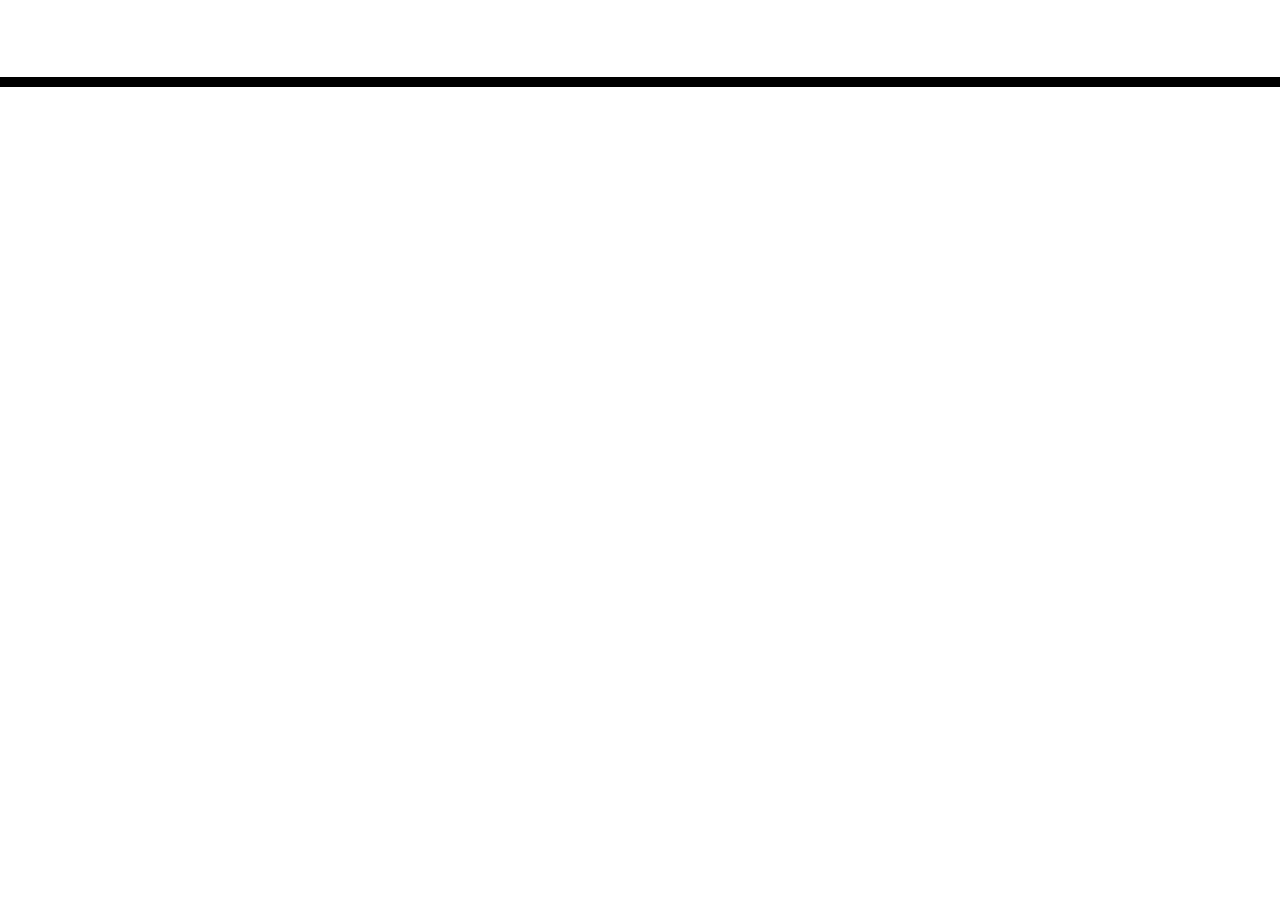
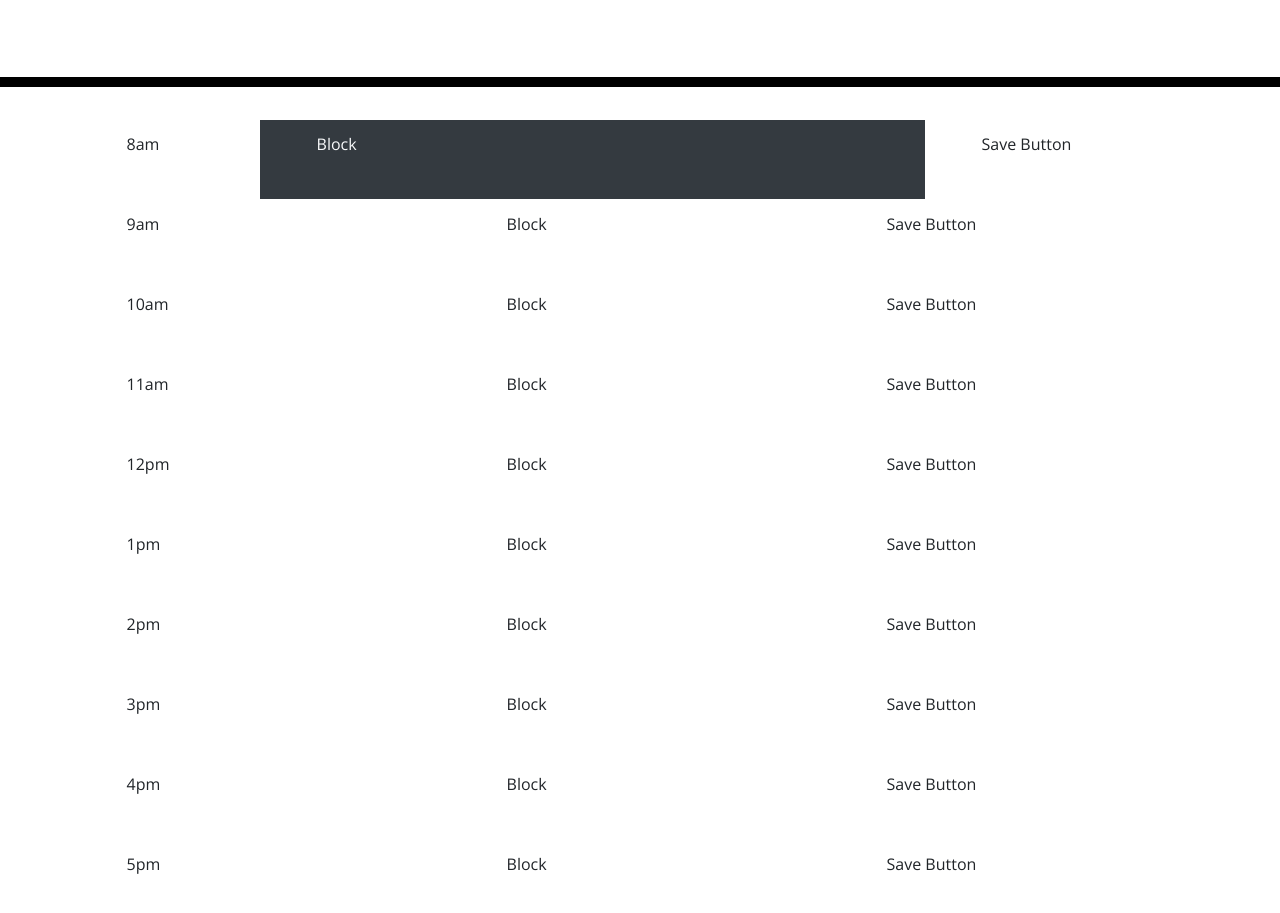
Before and after one commit to aaaziz2/workDayScheduler, a plain HTML site: page Develop/index.html in a window 1280 px wide. Shown: the part 181-1094 px from the top of the page. Before the commit the page ends 800 px from the top, so only its background shows below. Drawn offline with nearby package versions, Linux system fonts and the light colour scheme.

Commit message:
Added basic rows and columns with times from 8am to 5pm

```diff
--- a/Develop/index.html
+++ b/Develop/index.html
@@ -28,8 +28,129 @@
       <p class="lead">A simple calendar app for scheduling your work day</p>
       <p id="currentDay" class="lead"></p>
     </header>
+
     <div class="container">
       <!-- Timeblocks go here -->
+      <div class="row">
+        <div class="col-2">
+          8am
+        </div>
+        <div class="col-7 bg-dark text-light">
+          Block
+        </div>
+        <div class="col-3">
+          Save Button
+        </div>
+      </div>
+
+      <div class="row">
+        <div class="col-sm">
+          9am
+        </div>
+        <div class="col-sm">
+          Block
+        </div>
+        <div class="col-sm">
+          Save Button
+        </div>
+      </div>
+
+      <div class="row">
+        <div class="col-sm">
+          10am
+        </div>
+        <div class="col-sm">
+          Block
+        </div>
+        <div class="col-sm">
+          Save Button
+        </div>
+      </div>
+
+      <div class="row">
+        <div class="col-sm">
+          11am
+        </div>
+        <div class="col-sm">
+          Block
+        </div>
+        <div class="col-sm">
+          Save Button
+        </div>
+      </div>
+
+      <div class="row">
+        <div class="col-sm">
+          12pm
+        </div>
+        <div class="col-sm">
+          Block
+        </div>
+        <div class="col-sm">
+          Save Button
+        </div>
+      </div>
+
+      <div class="row">
+        <div class="col-sm">
+          1pm
+        </div>
+        <div class="col-sm">
+          Block
+        </div>
+        <div class="col-sm">
+          Save Button
+        </div>
+      </div>
+
+      <div class="row">
+        <div class="col-sm">
+          2pm
+        </div>
+        <div class="col-sm">
+          Block
+        </div>
+        <div class="col-sm">
+          Save Button
+        </div>
+      </div>
+
+      <div class="row">
+        <div class="col-sm">
+          3pm
+        </div>
+        <div class="col-sm">
+          Block
+        </div>
+        <div class="col-sm">
+          Save Button
+        </div>
+      </div>
+
+      <div class="row">
+        <div class="col-sm">
+          4pm
+        </div>
+        <div class="col-sm">
+          Block
+        </div>
+        <div class="col-sm">
+          Save Button
+        </div>
+      </div>
+
+      <div class="row">
+        <div class="col-sm">
+          5pm
+        </div>
+        <div class="col-sm">
+          Block
+        </div>
+        <div class="col-sm">
+          Save Button
+        </div>
+      </div>
+
     </div>
 
     <script src="https://cdnjs.cloudflare.com/ajax/libs/jquery/3.2.1/jquery.min.js"></script>
```
